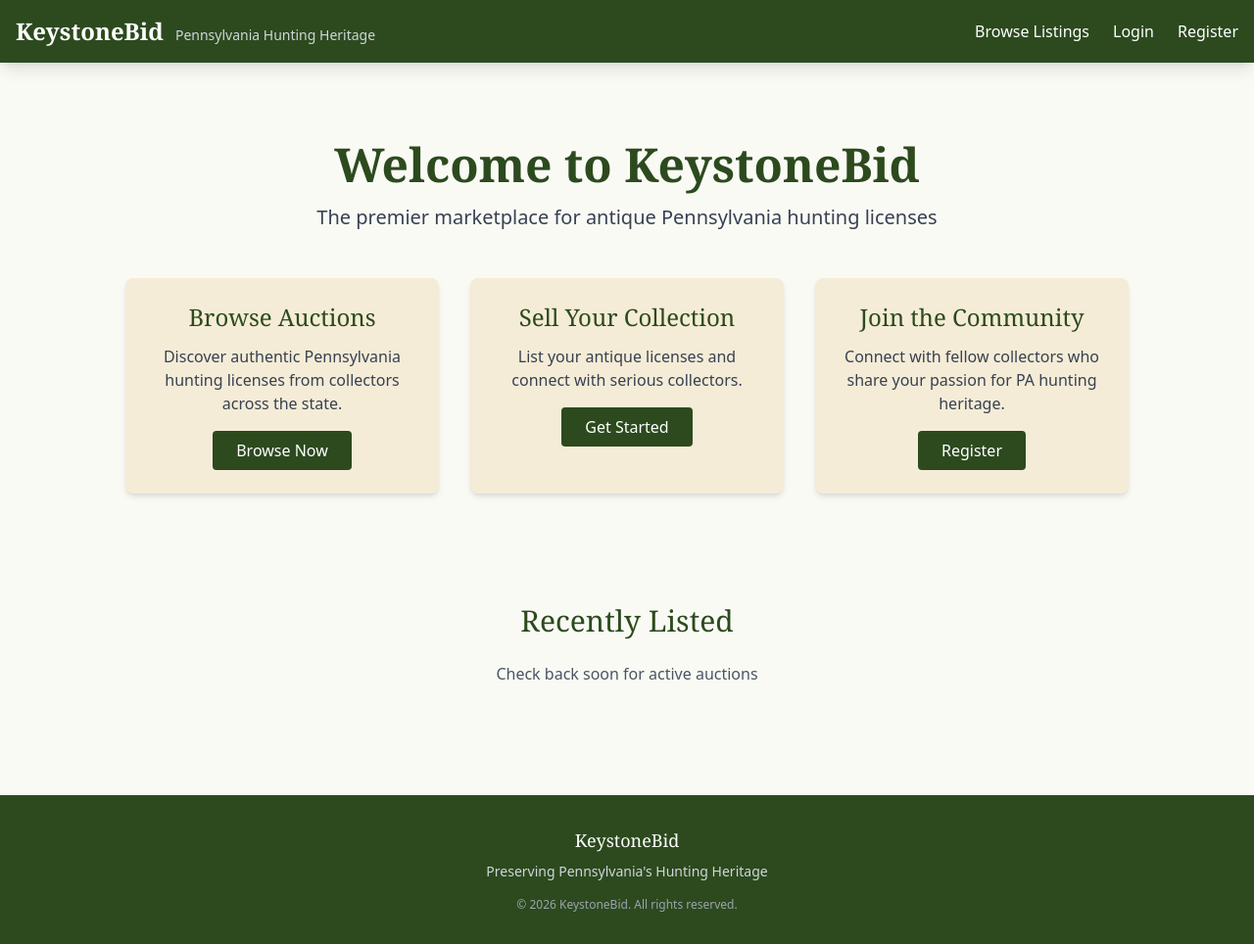
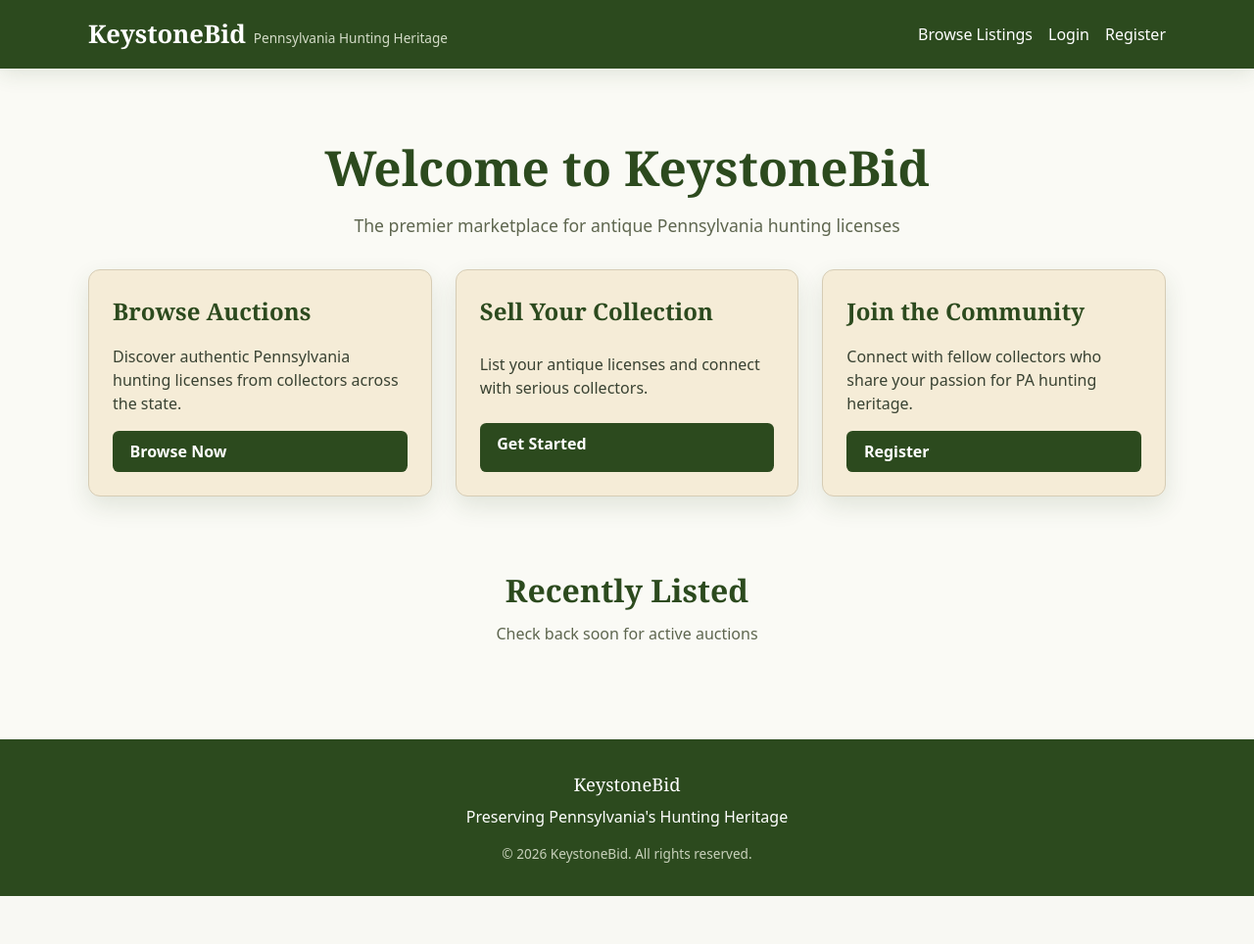
Before and after one commit to cormacbateman3/hunt, a Django app: page / in a window 1280 px wide. Shown: the whole page at 98% size. After the commit the page ends 915 px from the top, so only its background shows below. Run offline with Django 5.2, Linux system fonts and the light colour scheme; some libraries are stand-ins or nearby versions.

Commit message:
UI foundation

```diff
--- a/apps/listings/forms.py
+++ b/apps/listings/forms.py
@@ -9,6 +9,7 @@ class ListingForm(forms.ModelForm):
 
     duration_days = forms.ChoiceField(
         choices=[
+            (1, '1 days'),
             (3, '3 days'),
             (5, '5 days'),
             (7, '7 days'),
--- a/requirements/development.txt
+++ b/requirements/development.txt
@@ -3,7 +3,8 @@
 -r base.txt
 
 # Development tools
-ipython==8.20.0
+ipython==8.12.0
+django-extensions==3.2.3
 django-debug-toolbar==4.3.0
 
 # Testing
--- /dev/null
+++ b/static/css/base.css
@@ -0,0 +1,24 @@
+body {
+    background: var(--color-cream-white);
+    color: var(--color-ink);
+    font-family: var(--font-body);
+    line-height: 1.5;
+}
+
+h1,
+h2,
+h3,
+h4 {
+    margin: 0;
+    color: var(--color-forest-green);
+    font-family: var(--font-heading);
+}
+
+p {
+    margin: 0;
+}
+
+a {
+    color: inherit;
+    text-decoration: none;
+}
--- /dev/null
+++ b/static/css/components.css
@@ -0,0 +1,114 @@
+.card {
+    background: var(--color-parchment);
+    border: 1px solid var(--color-border);
+    border-radius: var(--radius-md);
+    box-shadow: 0 10px 24px var(--color-shadow);
+    padding: var(--space-3);
+}
+
+.btn-primary,
+.btn-secondary {
+    display: inline-block;
+    border: 0;
+    border-radius: var(--radius-sm);
+    padding: 0.55rem 1.1rem;
+    font-weight: 600;
+    cursor: pointer;
+    transition: background-color 0.2s ease;
+}
+
+.btn-primary {
+    background: var(--color-forest-green);
+    color: #fff;
+}
+
+.btn-primary:hover {
+    background: var(--color-aged-amber);
+}
+
+.btn-secondary {
+    background: #e5e8e1;
+    color: #1e2418;
+}
+
+.btn-secondary:hover {
+    background: #d2d8cc;
+}
+
+.form-label {
+    display: block;
+    margin-bottom: 0.35rem;
+    color: var(--color-muted);
+    font-size: 0.92rem;
+    font-weight: 600;
+}
+
+.form-input,
+.form-select {
+    width: 100%;
+    padding: 0.6rem 0.75rem;
+    border: 1px solid var(--color-border);
+    border-radius: var(--radius-sm);
+    background: #fff;
+}
+
+.form-input:focus,
+.form-select:focus {
+    outline: 2px solid rgba(139, 94, 10, 0.35);
+    border-color: var(--color-aged-amber);
+}
+
+.badge {
+    display: inline-block;
+    border-radius: 999px;
+    padding: 0.2rem 0.55rem;
+    font-size: 0.75rem;
+    font-weight: 700;
+    text-transform: uppercase;
+    letter-spacing: 0.04em;
+}
+
+.badge-active {
+    background: #deebda;
+    color: #1f5722;
+}
+
+.badge-sold {
+    background: #dfebf8;
+    color: #184a7a;
+}
+
+.badge-expired {
+    background: #e6e6e6;
+    color: #505050;
+}
+
+.alert {
+    border-radius: var(--radius-sm);
+    padding: 0.7rem 0.85rem;
+    border: 1px solid transparent;
+}
+
+.alert-success {
+    background: #e8f5e3;
+    border-color: #b5ddb0;
+    color: #2a6d2b;
+}
+
+.alert-error {
+    background: #fbe7e3;
+    border-color: #f0b9aa;
+    color: #8f2c19;
+}
+
+.alert-warning {
+    background: #fff4e1;
+    border-color: #f1d69e;
+    color: #7a5a13;
+}
+
+.alert-info {
+    background: #e8f1fb;
+    border-color: #bed5ef;
+    color: #1b4f7f;
+}
--- a/static/css/custom.css
+++ b/static/css/custom.css
@@ -1,41 +1,4 @@
-/* Custom CSS for KeystoneBid */
-
-/* Form styling */
-.form-input, .form-select {
-    @apply block w-full px-4 py-2 border border-gray-300 rounded-lg focus:ring-2 focus:ring-forest-green focus:border-transparent;
-}
-
-.form-label {
-    @apply block text-sm font-medium text-gray-700 mb-2;
-}
-
-/* Button styling */
-.btn-primary {
-    @apply bg-forest-green text-white px-6 py-2 rounded-lg hover:bg-aged-amber transition font-medium;
-}
-
-.btn-secondary {
-    @apply bg-gray-200 text-gray-800 px-6 py-2 rounded-lg hover:bg-gray-300 transition font-medium;
-}
-
-/* Card styling */
-.card {
-    @apply bg-parchment rounded-lg shadow-md p-6;
-}
-
-/* Badge styling */
-.badge {
-    @apply inline-block px-3 py-1 text-xs font-semibold rounded-full;
-}
-
-.badge-active {
-    @apply bg-green-100 text-green-800;
-}
-
-.badge-sold {
-    @apply bg-blue-100 text-blue-800;
-}
-
-.badge-expired {
-    @apply bg-gray-100 text-gray-800;
-}
+/*
+Deprecated in favor of modular CSS files under static/css/.
+Kept intentionally to avoid broken references in older templates.
+*/
--- /dev/null
+++ b/static/css/layout.css
@@ -0,0 +1,90 @@
+.container {
+    width: min(1100px, 92%);
+    margin: 0 auto;
+}
+
+.page-main {
+    padding: var(--space-4) 0 var(--space-5);
+}
+
+.site-nav {
+    background: var(--color-forest-green);
+    color: #fff;
+    box-shadow: 0 6px 20px var(--color-shadow);
+}
+
+.nav-inner {
+    padding: var(--space-2) 0;
+    display: flex;
+    align-items: center;
+    justify-content: space-between;
+    gap: var(--space-3);
+}
+
+.brand-wrap {
+    display: flex;
+    align-items: baseline;
+    gap: var(--space-1);
+}
+
+.brand-name {
+    font-family: var(--font-heading);
+    font-size: 1.6rem;
+    font-weight: 700;
+}
+
+.brand-tagline {
+    color: #d4dcc8;
+    font-size: 0.85rem;
+}
+
+.nav-links {
+    display: flex;
+    flex-wrap: wrap;
+    gap: var(--space-2);
+}
+
+.nav-links a:hover {
+    color: var(--color-aged-amber);
+}
+
+.message-stack {
+    margin-top: var(--space-2);
+    display: grid;
+    gap: var(--space-1);
+}
+
+.site-footer {
+    margin-top: var(--space-5);
+    background: var(--color-forest-green);
+    color: #fff;
+}
+
+.footer-inner {
+    text-align: center;
+    padding: var(--space-4) 0;
+}
+
+.footer-brand {
+    font-family: var(--font-heading);
+    font-size: 1.15rem;
+    margin-bottom: var(--space-1);
+}
+
+.footer-copy {
+    margin-top: var(--space-2);
+    color: #c8d1bb;
+    font-size: 0.85rem;
+}
+
+@media (max-width: 760px) {
+    .nav-inner {
+        flex-direction: column;
+        align-items: flex-start;
+    }
+
+    .brand-wrap {
+        flex-direction: column;
+        gap: 0.2rem;
+    }
+}
--- /dev/null
+++ b/static/css/pages/home.css
@@ -0,0 +1,56 @@
+.hero {
+    text-align: center;
+    padding: var(--space-4) 0 var(--space-3);
+}
+
+.hero h1 {
+    font-size: clamp(2rem, 5vw, 3.1rem);
+    margin-bottom: var(--space-1);
+}
+
+.hero-subtitle {
+    color: var(--color-muted);
+    font-size: 1.1rem;
+}
+
+.feature-grid {
+    margin-top: var(--space-4);
+    display: grid;
+    grid-template-columns: repeat(3, minmax(0, 1fr));
+    gap: var(--space-3);
+}
+
+.feature-card {
+    text-align: left;
+    display: grid;
+    gap: var(--space-2);
+}
+
+.feature-card h3 {
+    font-size: 1.5rem;
+}
+
+.feature-card p {
+    color: #394232;
+}
+
+.recent-listings {
+    text-align: center;
+    margin-top: var(--space-5);
+    display: grid;
+    gap: var(--space-1);
+}
+
+.recent-listings h2 {
+    font-size: 2rem;
+}
+
+.recent-listings p {
+    color: var(--color-muted);
+}
+
+@media (max-width: 960px) {
+    .feature-grid {
+        grid-template-columns: 1fr;
+    }
+}
--- /dev/null
+++ b/static/css/reset.css
@@ -0,0 +1,23 @@
+*,
+*::before,
+*::after {
+    box-sizing: border-box;
+}
+
+html,
+body {
+    margin: 0;
+    padding: 0;
+}
+
+img {
+    max-width: 100%;
+    display: block;
+}
+
+button,
+input,
+select,
+textarea {
+    font: inherit;
+}
--- /dev/null
+++ b/static/css/variables.css
@@ -0,0 +1,23 @@
+:root {
+    --color-forest-green: #2c4a1e;
+    --color-aged-amber: #8b5e0a;
+    --color-hunting-rust: #a0391a;
+    --color-parchment: #f5ecd7;
+    --color-cream-white: #fafaf5;
+    --color-ink: #1d2617;
+    --color-border: #d6ccb5;
+    --color-muted: #5e664f;
+    --color-shadow: rgba(44, 74, 30, 0.12);
+
+    --font-heading: Georgia, "Times New Roman", serif;
+    --font-body: system-ui, -apple-system, "Segoe UI", Roboto, sans-serif;
+
+    --space-1: 0.5rem;
+    --space-2: 1rem;
+    --space-3: 1.5rem;
+    --space-4: 2rem;
+    --space-5: 3rem;
+
+    --radius-sm: 0.4rem;
+    --radius-md: 0.75rem;
+}
--- a/templates/base.html
+++ b/templates/base.html
@@ -6,92 +6,60 @@
     <meta http-equiv="X-UA-Compatible" content="ie=edge">
     <title>{% block title %}KeystoneBid - Pennsylvania Antique Hunting License Marketplace{% endblock %}</title>
 
-    <!-- Tailwind CSS via CDN -->
-    <script src="https://cdn.tailwindcss.com"></script>
-
-    <!-- HTMX via CDN -->
-    <script src="https://unpkg.com/htmx.org@1.9.10"></script>
-
-    <!-- Alpine.js via CDN -->
-    <script defer src="https://cdn.jsdelivr.net/npm/alpinejs@3.x.x/dist/cdn.min.js"></script>
-
-    <!-- Custom Tailwind Configuration -->
-    <script>
-        tailwind.config = {
-            theme: {
-                extend: {
-                    colors: {
-                        'forest-green': '#2C4A1E',
-                        'aged-amber': '#8B5E0A',
-                        'hunting-rust': '#A0391A',
-                        'parchment': '#F5ECD7',
-                        'cream-white': '#FAFAF5',
-                    },
-                    fontFamily: {
-                        'serif': ['Georgia', 'serif'],
-                    }
-                }
-            }
-        }
-    </script>
-
-    <!-- Custom CSS -->
     {% load static %}
-    <link rel="stylesheet" href="{% static 'css/custom.css' %}">
+    <link rel="stylesheet" href="{% static 'css/reset.css' %}">
+    <link rel="stylesheet" href="{% static 'css/variables.css' %}">
+    <link rel="stylesheet" href="{% static 'css/base.css' %}">
+    <link rel="stylesheet" href="{% static 'css/layout.css' %}">
+    <link rel="stylesheet" href="{% static 'css/components.css' %}">
+    <link rel="stylesheet" href="{% static 'css/pages/home.css' %}">
 
     {% block extra_css %}{% endblock %}
 </head>
-<body class="bg-cream-white font-sans">
-    <!-- Navigation -->
-    <nav class="bg-forest-green text-white shadow-lg">
-        <div class="container mx-auto px-4 py-4">
-            <div class="flex justify-between items-center">
-                <div>
-                    <a href="{% url 'home' %}" class="text-2xl font-serif font-bold">KeystoneBid</a>
-                    <span class="text-sm ml-2 text-gray-300">Pennsylvania Hunting Heritage</span>
-                </div>
-                <div class="flex space-x-6">
-                    <a href="{% url 'listings:list' %}" class="hover:text-aged-amber transition">Browse Listings</a>
-                    {% if user.is_authenticated %}
-                        <a href="{% url 'listings:create' %}" class="hover:text-aged-amber transition">Create Listing</a>
-                        <a href="{% url 'accounts:dashboard' %}" class="hover:text-aged-amber transition">Dashboard</a>
-                        <a href="{% url 'accounts:profile' user.username %}" class="hover:text-aged-amber transition">Profile</a>
-                        <a href="{% url 'accounts:logout' %}" class="hover:text-aged-amber transition">Logout</a>
-                    {% else %}
-                        <a href="{% url 'accounts:login' %}" class="hover:text-aged-amber transition">Login</a>
-                        <a href="{% url 'accounts:register' %}" class="hover:text-aged-amber transition">Register</a>
-                    {% endif %}
-                </div>
+<body>
+    <nav class="site-nav">
+        <div class="container nav-inner">
+            <div class="brand-wrap">
+                <a href="{% url 'home' %}" class="brand-name">KeystoneBid</a>
+                <span class="brand-tagline">Pennsylvania Hunting Heritage</span>
+            </div>
+            <div class="nav-links">
+                <a href="{% url 'listings:list' %}">Browse Listings</a>
+                {% if user.is_authenticated %}
+                    <a href="{% url 'listings:create' %}">Create Listing</a>
+                    <a href="{% url 'accounts:dashboard' %}">Dashboard</a>
+                    <a href="{% url 'accounts:profile' user.username %}">Profile</a>
+                    <a href="{% url 'accounts:logout' %}">Logout</a>
+                {% else %}
+                    <a href="{% url 'accounts:login' %}">Login</a>
+                    <a href="{% url 'accounts:register' %}">Register</a>
+                {% endif %}
             </div>
         </div>
     </nav>
 
-    <!-- Messages -->
     {% if messages %}
-        <div class="container mx-auto px-4 mt-4">
+        <div class="container message-stack">
             {% for message in messages %}
-                <div class="p-4 mb-4 rounded-lg {% if message.tags == 'error' %}bg-red-100 text-red-700{% elif message.tags == 'success' %}bg-green-100 text-green-700{% elif message.tags == 'warning' %}bg-yellow-100 text-yellow-700{% else %}bg-blue-100 text-blue-700{% endif %}">
+                <div role="alert" class="alert {% if message.tags == 'error' %}alert-error{% elif message.tags == 'success' %}alert-success{% elif message.tags == 'warning' %}alert-warning{% else %}alert-info{% endif %}">
                     {{ message }}
                 </div>
             {% endfor %}
         </div>
     {% endif %}
 
-    <!-- Main Content -->
-    <main class="container mx-auto px-4 py-8">
+    <main class="container page-main">
         {% block content %}{% endblock %}
     </main>
 
-    <!-- Footer -->
-    <footer class="bg-forest-green text-white mt-12 py-8">
-        <div class="container mx-auto px-4 text-center">
-            <p class="font-serif text-lg mb-2">KeystoneBid</p>
-            <p class="text-sm text-gray-300">Preserving Pennsylvania's Hunting Heritage</p>
-            <p class="text-xs text-gray-400 mt-4">&copy; {% now "Y" %} KeystoneBid. All rights reserved.</p>
+    <footer class="site-footer">
+        <div class="container footer-inner">
+            <p class="footer-brand">KeystoneBid</p>
+            <p>Preserving Pennsylvania's Hunting Heritage</p>
+            <p class="footer-copy">&copy; {% now "Y" %} KeystoneBid. All rights reserved.</p>
         </div>
     </footer>
 
-    <!-- Custom JS -->
     <script src="{% static 'js/custom.js' %}"></script>
     {% block extra_js %}{% endblock %}
 </body>
--- a/templates/home.html
+++ b/templates/home.html
@@ -3,61 +3,59 @@
 {% block title %}KeystoneBid - Pennsylvania Antique Hunting License Marketplace{% endblock %}
 
 {% block content %}
-<div class="text-center py-12">
-    <h1 class="text-5xl font-serif font-bold text-forest-green mb-4">Welcome to KeystoneBid</h1>
-    <p class="text-xl text-gray-700 mb-8">
+<section class="hero">
+    <h1>Welcome to KeystoneBid</h1>
+    <p class="hero-subtitle">
         The premier marketplace for antique Pennsylvania hunting licenses
     </p>
 
-    <div class="grid grid-cols-1 md:grid-cols-3 gap-8 max-w-5xl mx-auto mt-12">
-        <div class="bg-parchment p-6 rounded-lg shadow-md">
-            <h3 class="text-2xl font-serif text-forest-green mb-3">Browse Auctions</h3>
-            <p class="text-gray-700 mb-4">
+    <div class="feature-grid">
+        <article class="card feature-card">
+            <h3>Browse Auctions</h3>
+            <p>
                 Discover authentic Pennsylvania hunting licenses from collectors across the state.
             </p>
-            <a href="{% url 'listings:list' %}" class="inline-block bg-forest-green text-white px-6 py-2 rounded hover:bg-aged-amber transition">
+            <a href="{% url 'listings:list' %}" class="btn-primary">
                 Browse Now
             </a>
-        </div>
+        </article>
 
-        <div class="bg-parchment p-6 rounded-lg shadow-md">
-            <h3 class="text-2xl font-serif text-forest-green mb-3">Sell Your Collection</h3>
-            <p class="text-gray-700 mb-4">
+        <article class="card feature-card">
+            <h3>Sell Your Collection</h3>
+            <p>
                 List your antique licenses and connect with serious collectors.
             </p>
             {% if user.is_authenticated %}
-                <a href="{% url 'listings:create' %}" class="inline-block bg-forest-green text-white px-6 py-2 rounded hover:bg-aged-amber transition">
+                <a href="{% url 'listings:create' %}" class="btn-primary">
                     Create Listing
                 </a>
             {% else %}
-                <a href="{% url 'accounts:register' %}" class="inline-block bg-forest-green text-white px-6 py-2 rounded hover:bg-aged-amber transition">
+                <a href="{% url 'accounts:register' %}" class="btn-primary">
                     Get Started
                 </a>
             {% endif %}
-        </div>
+        </article>
 
-        <div class="bg-parchment p-6 rounded-lg shadow-md">
-            <h3 class="text-2xl font-serif text-forest-green mb-3">Join the Community</h3>
-            <p class="text-gray-700 mb-4">
+        <article class="card feature-card">
+            <h3>Join the Community</h3>
+            <p>
                 Connect with fellow collectors who share your passion for PA hunting heritage.
             </p>
             {% if user.is_authenticated %}
-                <a href="{% url 'accounts:dashboard' %}" class="inline-block bg-forest-green text-white px-6 py-2 rounded hover:bg-aged-amber transition">
+                <a href="{% url 'accounts:dashboard' %}" class="btn-primary">
                     Dashboard
                 </a>
             {% else %}
-                <a href="{% url 'accounts:register' %}" class="inline-block bg-forest-green text-white px-6 py-2 rounded hover:bg-aged-amber transition">
+                <a href="{% url 'accounts:register' %}" class="btn-primary">
                     Register
                 </a>
             {% endif %}
-        </div>
+        </article>
     </div>
-</div>
+</section>
 
-<!-- Recent Listings Preview -->
-<div class="mt-16">
-    <h2 class="text-3xl font-serif text-forest-green mb-6 text-center">Recently Listed</h2>
-    <p class="text-center text-gray-600 mb-8">Check back soon for active auctions</p>
-    <!-- This will be populated with actual listings later -->
-</div>
+<section class="recent-listings">
+    <h2>Recently Listed</h2>
+    <p>Check back soon for active auctions</p>
+</section>
 {% endblock %}
```
Also changed, not shown: apps/bids/views.py (+8 -7 lines), config/settings/base.py (+8 -10 lines), config/settings/development.py (+0 -7 lines), config/settings/production.py (+15 -15 lines), requirements/base.txt (+3 -6 lines), static/css/pages/browse.css (added, +11 -0 lines), static/css/pages/listing.css (added, +11 -0 lines), static/js/custom.js (+79 -23 lines), README.md.
